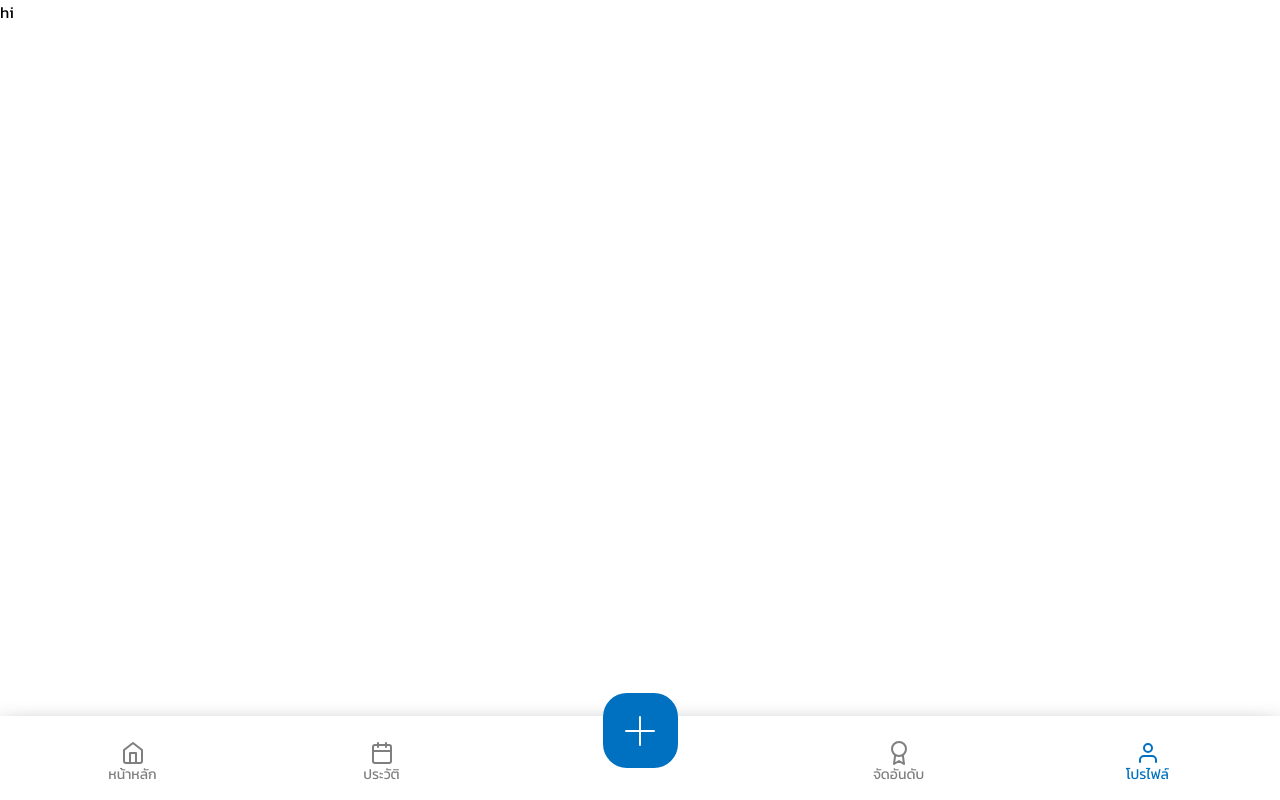
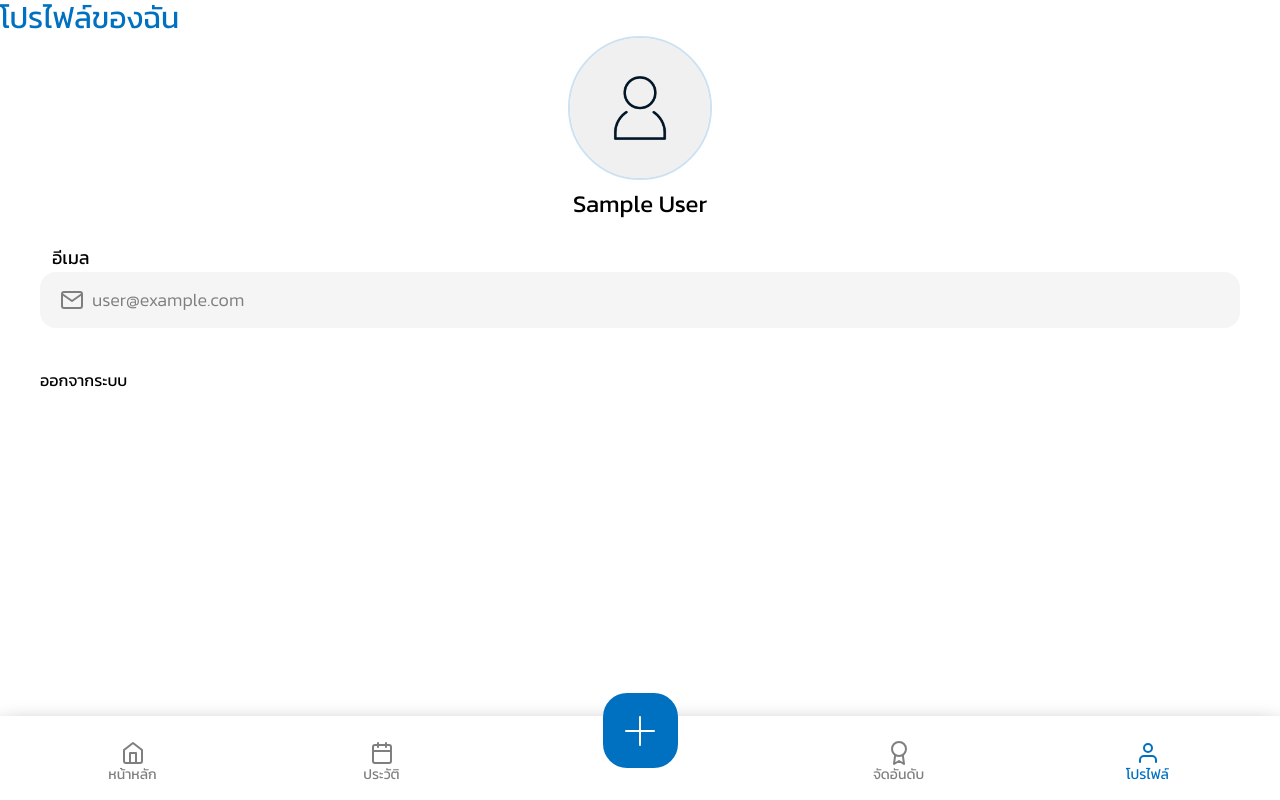
Before and after one commit to guniism/ube-fit-challenge, a Next.js app: page /profile in a window 1280 px wide. Built offline with nearby package versions, Linux system fonts and the light colour scheme; no server answers; sample sign-in values are in the browser's storage.

Commit message:
Add pages header

```diff
--- a/app/add/page.tsx
+++ b/app/add/page.tsx
@@ -1,8 +1,16 @@
 import Navbar from "../components/navbar"
-
+import Header from "../components/header"
 export default function Page(){
+    const title = <div>
+        <h1 className="text-3xl font-normal text-blue">
+            บันทึก
+            <br></br>
+            การออกกำลังกาย
+        </h1>
+    </div>;
     return(
         <div>
+            <Header style={title} profile={true}/>
             <Navbar />
         </div>
     )
--- a/app/history/page.tsx
+++ b/app/history/page.tsx
@@ -1,8 +1,12 @@
 import Navbar from "../components/navbar"
-
+import Header from "../components/header"
 export default function Page(){
+    const title = <div>
+    <h1 className="text-3xl font-normal text-blue">ประวัติการบันทึก</h1>
+</div>;
     return(
         <div>
+            <Header style={title} profile={true}/>
             <Navbar />
         </div>
     )
--- a/app/page.tsx
+++ b/app/page.tsx
@@ -1,11 +1,20 @@
+"use client"
+
 import Navbar from "./components/navbar";
-
+import Header from "./components/header";
+import { useSession } from "next-auth/react";
 export default function Home() {
-  return (
+  const {data: session} = useSession();
+  const title = <div>
+      <p className="text-2xl font-normal text-black">สวัสดี</p>
+      <h1 className="text-3xl font-normal text-black">
+        {session?.user?.name}
+      </h1>
+    </div>;
+  return(
     <div>
-      <h1>test</h1>
-      <text />
-      <Navbar />
+        <Header style={title} profile={true}/>
+        <Navbar />
     </div>
-  );
+  )
 }
--- a/app/profile/page.tsx
+++ b/app/profile/page.tsx
@@ -1,13 +1,66 @@
+"use client"
+
 import Navbar from "../components/navbar"
 import Header from "../components/header"
 import { useSession } from "next-auth/react";
+import Image from "next/image";
+import SignOutBtn from "../components/signoutbtn";
+import { redirect } from 'next/navigation';
+
+function UserDataDiv({head, data, icon}: {head: string, data: any, icon: string,  }){
+    // const head = "อีเมล";
+    // const data = "test@mail.com";
+    // const icon = "mail";
+    return (
+        <div>
+            <h3 className="ml-3 text-lg">{head}</h3>
+            <div className="w-full rounded-2xl h-14 bg-lightgray text-gray flex flex-row items-center ">
+                <Image
+                    height="24"
+                    width="24"
+                    src={`/assets/icons/${icon}-gray.svg`}
+                    alt={`signout icon`}
+                    className="mr-1 ml-5"
+                />
+                <div className="ml-1 font-light text-lg">{data}</div>
+            </div>
+        </div>
+    )
+}
+
+
 export default function Page(){
-    const test = <div>hi</div>;
+    const title = <div>
+        <h1 className="text-3xl font-normal text-blue">โปรไฟล์ของฉัน</h1>
+    </div>;
     const {data: session} = useSession();
-    console.log(session)
+    if(!session) redirect("/login");
+    // console.log(session)
     return(
         <div>
-            <Header style={test}/>
+            <Header style={title} profile={false}/>
+            <div className="px-10 ">
+                <Image
+                    src={"/assets/img/avatar.png"}
+                    width={1080}
+                    height={1080}
+                    alt={"User profile"}
+                    className="w-36 mx-auto rounded-full border-2 border-lightblue"
+                />
+                <h2 className="text-2xl text-center mt-2">{session?.user?.name}</h2>
+                <div className="space-y-10 mt-6">
+                    <UserDataDiv head="อีเมล" data={session?.user?.email} icon="mail"/>
+                    <div>
+                        <SignOutBtn />
+                    </div>
+
+
+                </div>
+
+            </div>
+
+
+
             <Navbar />
         </div>
     )
--- a/app/ranking/page.tsx
+++ b/app/ranking/page.tsx
@@ -1,8 +1,12 @@
 import Navbar from "../components/navbar"
-
+import Header from "../components/header"
 export default function Page(){
+    const title = <div>
+    <h1 className="text-3xl font-normal text-blue">จัดอันดับ</h1>
+</div>;
     return(
         <div>
+            <Header style={title} profile={true}/>
             <Navbar />
         </div>
     )
--- a/app/register/page.tsx
+++ b/app/register/page.tsx
@@ -1,9 +1,11 @@
 "use client"
 
+import { redirect } from 'next/navigation';
+import { useSession } from 'next-auth/react';
 import React from 'react'
 import { useState } from 'react';
 import Link from 'next/link';
-import Router, { useRouter } from 'next/router';
+
 export function UBEFitChallenge(){
   return(
     <div className='flex flex-col justify-center items-center mb-7 mt-5'>
@@ -14,6 +16,9 @@ export function UBEFitChallenge(){
 }
 
 function RegisterPage() {
+  const {data: session} = useSession();
+  if(session) redirect("/");
+
   const [name, setName] = useState("");
   const [email, setEmail] = useState("");
   const [password, setPassword] = useState("");
```
